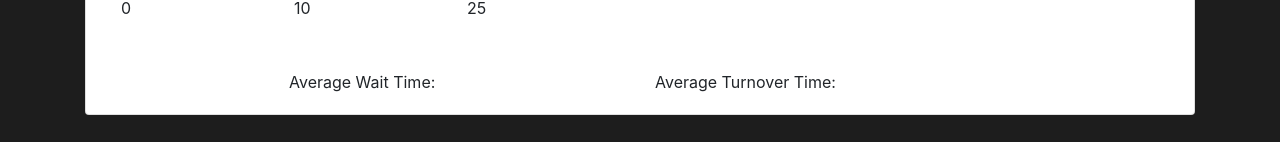
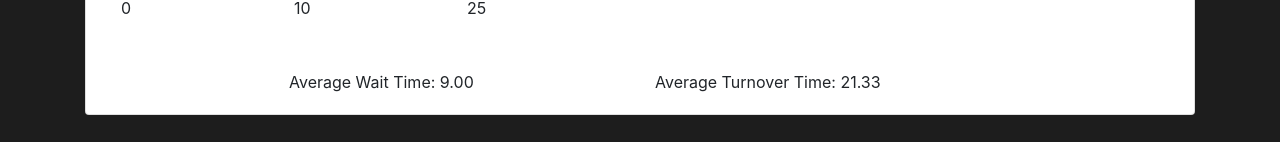
Before and after one commit to jaredaivory/COM310-cpu-scheduler, a React (Create React App) app: page / in a window 1280 px wide. Shown: the part 1090-1232 px from the top of the page. Built offline with nearby package versions, Linux system fonts and the light colour scheme.

Commit message:
Added averages

```diff
--- a/src/components/GanttChart.js
+++ b/src/components/GanttChart.js
@@ -10,9 +10,20 @@ export default function GanttChart({ processdata, algorithm }) {
     // useEffect is triggered whenever there is a change in the arguments passed ()=> {function..., [arg0, arg1]}.
     // used for responsiveness whenever the processdata array is changed.
     useEffect(() => {
-        console.log(algorithm);
         setGanttChart(algorithm.generateGanttChart(processdata));
     }, [processdata, algorithm]);
+
+    function getAverageTurnaroundTimes() {
+        let turnaroundtimes = algorithm.getTurnaroundTimes();
+        let total = turnaroundtimes.reduce((acc, t) => acc + t, 0);
+        return (total / turnaroundtimes.length).toFixed(2);
+    }
+
+    function getAverageWaitTimes() {
+        const waittimes = algorithm.getWaitTimes();
+        let total = algorithm.getWaitTimes().reduce((acc, w) => acc + w, 0);
+        return (total / waittimes.length).toFixed(2);
+    }
 
     // Returns the rendered JSX
     return (
@@ -25,12 +36,10 @@ export default function GanttChart({ processdata, algorithm }) {
                     {renderGanttChart(ganttChart)}
                     <div className="row justify-content-center">
                         <div className="col-md-4">
-                            Average Wait Time:
-                            {}
+                            Average Wait Time: {getAverageWaitTimes()}
                         </div>
                         <div className="col-md-4">
-                            Average Turnover Time:
-                            {}
+                            Average Turnover Time: {getAverageTurnaroundTimes()}
                         </div>
                     </div>
                 </div>
--- a/src/utils/algorithms.js
+++ b/src/utils/algorithms.js
@@ -9,34 +9,33 @@ class CPUAlgorithm {
         this.processes = processes;
     }
 
+    setGanttChart(ganttchart) {
+        this.ganttChart = ganttchart;
+    }
+
     getWaitTimes() {
         const waittimes = [];
-
         const bursttimes = [];
-        for (let p in this.processes) {
-            bursttimes.push(p.bursttime);
+        for (let p in this.ganttChart) {
+            bursttimes.push(this.ganttChart[p].process.bursttime);
         }
 
-        const turnovertimes = this.getTurnoverTimes();
-        for (let i = 0; i < turnovertimes; i++) {
-            waittimes.push(turnovertimes[i] - bursttimes[i]);
+        const turnaroundtimes = this.getTurnaroundTimes();
+        for (let i = 0; i < turnaroundtimes.length; i++) {
+            waittimes.push(turnaroundtimes[i] - bursttimes[i]);
         }
         return waittimes;
     }
 
     getTurnaroundTimes() {
         const turnaroundtimes = [];
-        console.log(this.processes);
-        for (let p in this.processes) {
-            turnaroundtimes.push(p.end - p.start);
+        for (let p in this.ganttChart) {
+            turnaroundtimes.push(
+                this.ganttChart[p].end - this.ganttChart[p].process.insertion
+            );
         }
         return turnaroundtimes;
     }
-
-    something() {
-        console.log('hello');
-    }
-
     //Sort the processes by the their insertion times
     sortProcessesByInsertion(processes) {
         return [...processes].sort((p0, p1) =>
@@ -65,6 +64,7 @@ const FCFS_algorithm = function generateGanttChart(processes) {
         return { start, process, bursttime: process.bursttime, end };
     });
 
+    this.setGanttChart(ganttChart);
     return ganttChart;
 };
 const SJF_algorithm = function generateGanttChart(processes) {
@@ -113,6 +113,7 @@ const SJF_algorithm = function generateGanttChart(processes) {
         waitingQueue = this.sortProcessesByBurstTime(waitingQueue);
         i += currProcess.bursttime;
     }
+    this.setGanttChart(ganttChart);
     return ganttChart;
 };
 
```
